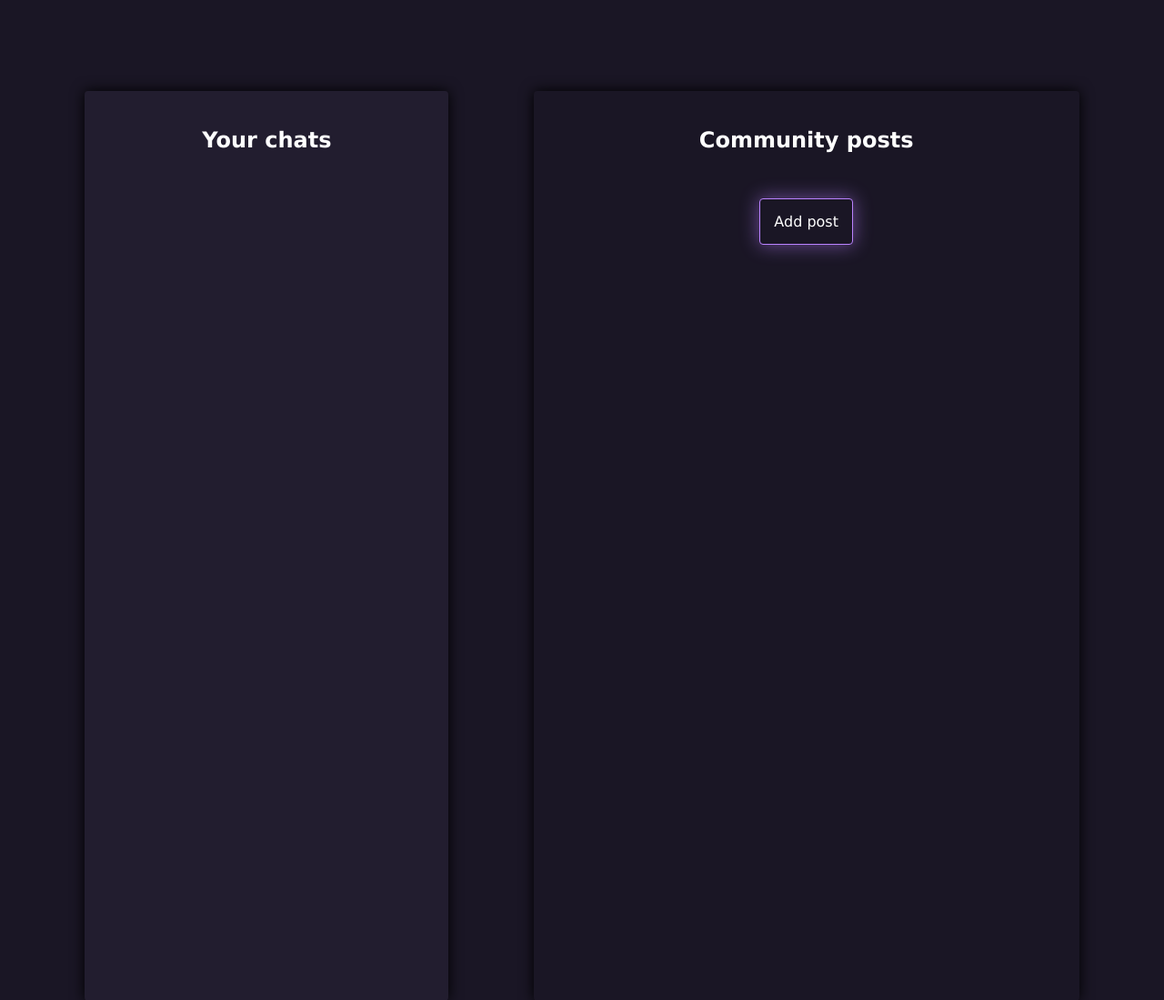
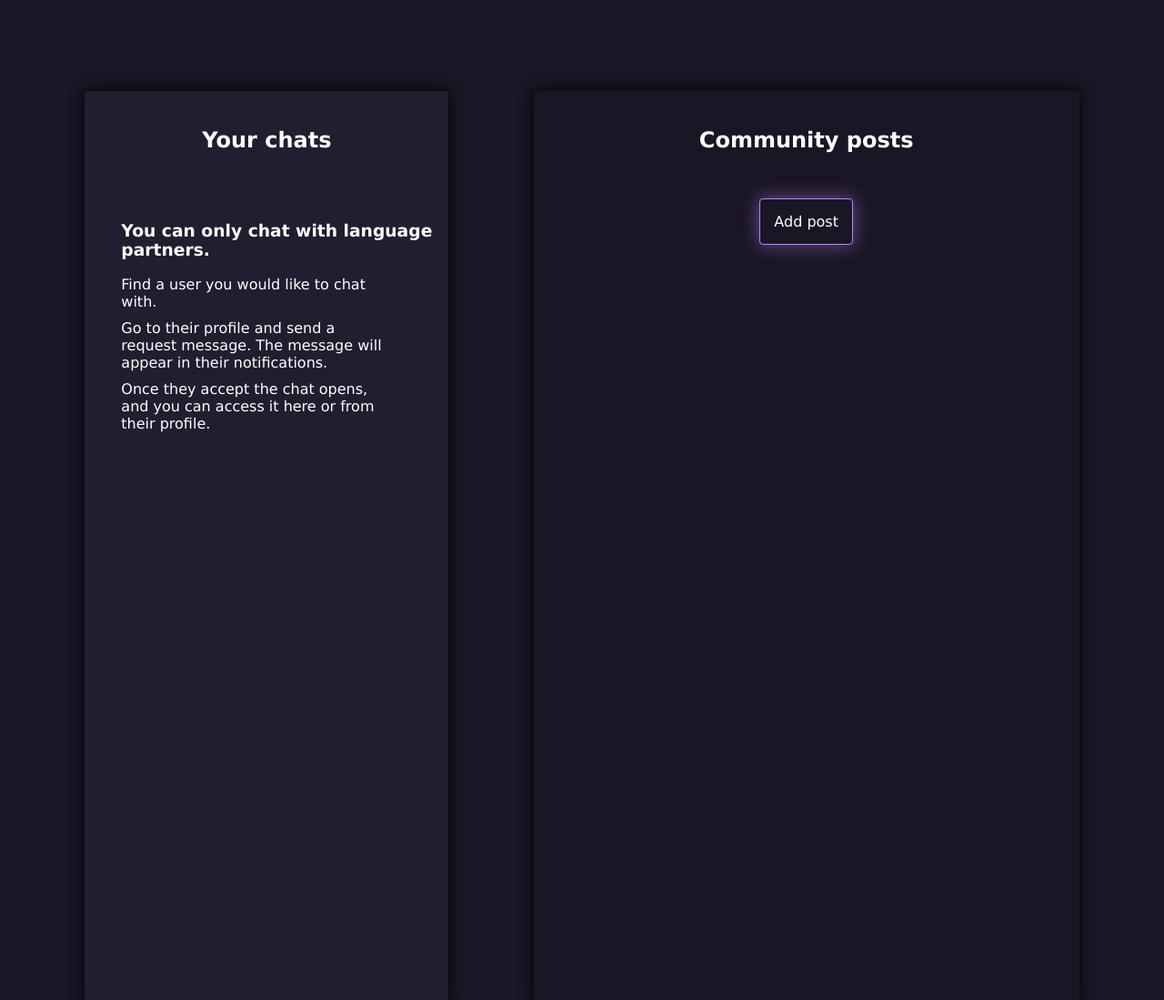
Before and after one commit to Savones/SpeakSprouts, a Flask app: template templates/home.html in a window 1280 px wide. Shown: the part 50-1149 px from the top of the page at 91% size. Run offline with Flask 3, Linux system fonts and the light colour scheme; the template is opened without the code that fills it, so the values that code supplies are empty.

Commit message:
instructions for chatting added for new users

```diff
--- a/static/main.css
+++ b/static/main.css
@@ -406,9 +406,10 @@ textarea {
 }
 
 .request_form {
+    top: 100px;
     display: flex;
     flex-direction: column;
-    position: absolute;
+    position: fixed;
     gap: 30px;
     z-index: 10;
     background-color: var(--dark1);
@@ -579,7 +580,7 @@ textarea {
     justify-content: center;
     align-items: center;
     align-self: center;
-    padding: 7px;
+    padding: 8px;
     border-radius: 15px;
     height: min-content;
     font-size: 14px;
@@ -591,3 +592,9 @@ textarea {
     color: var(--neon-lilac);
     margin-bottom: 20px;
 }
+
+ol li {
+    padding: 0;
+    width: 300px;
+    margin-bottom: 10px;
+}
--- a/templates/home.html
+++ b/templates/home.html
@@ -4,6 +4,14 @@
 <div class="main_container">
     <div class="chats_container">
         <h2>Your chats</h2>
+        {% if not chats %}
+            <ol class="info_list">
+                <h3>You can only chat with language partners.</h3>
+                <li class="ol_list">Find a user you would like to chat with.</li>
+                <li class="ol_list">Go to their profile and send a request message. The message will appear in their notifications.</li>
+                <li class="ol_list">Once they accept the chat opens, and you can access it here or from their profile.</li>
+            </ol>
+        {% endif %}
         {% for chat in chats %}
         <div class="chat_box">
             <div class="user_links">
```
